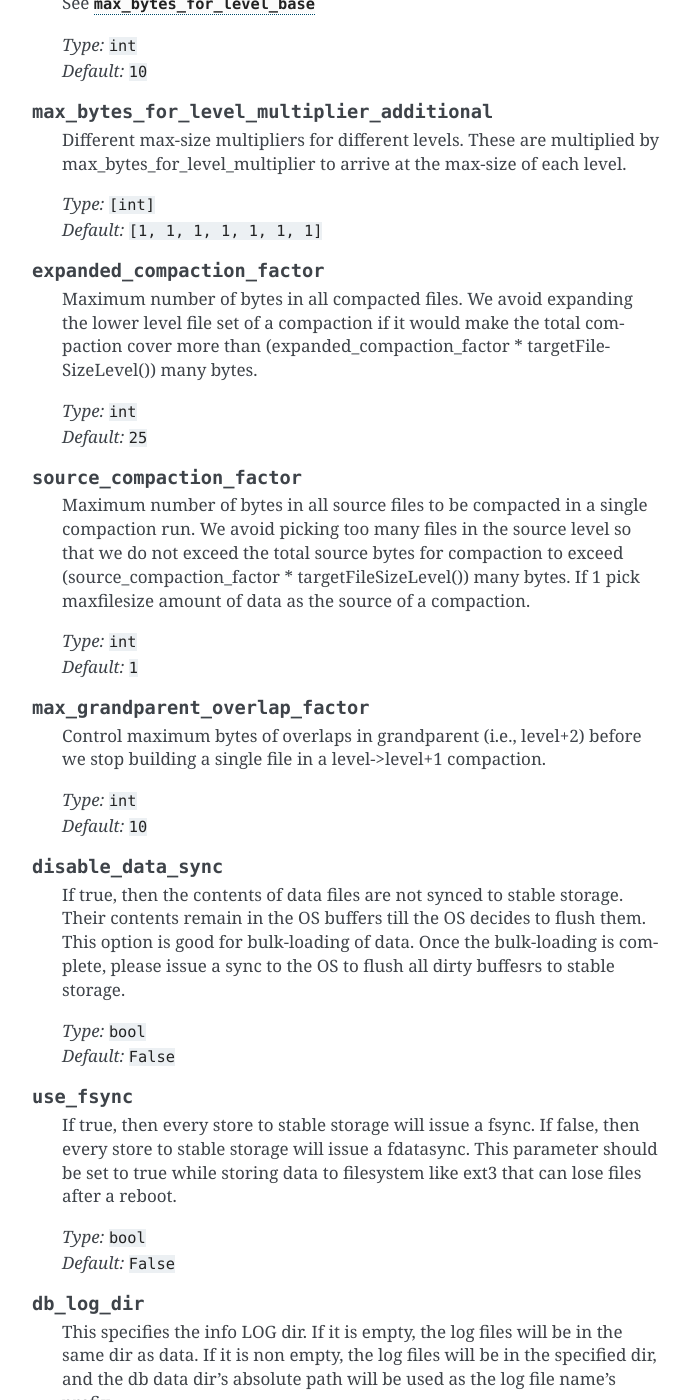
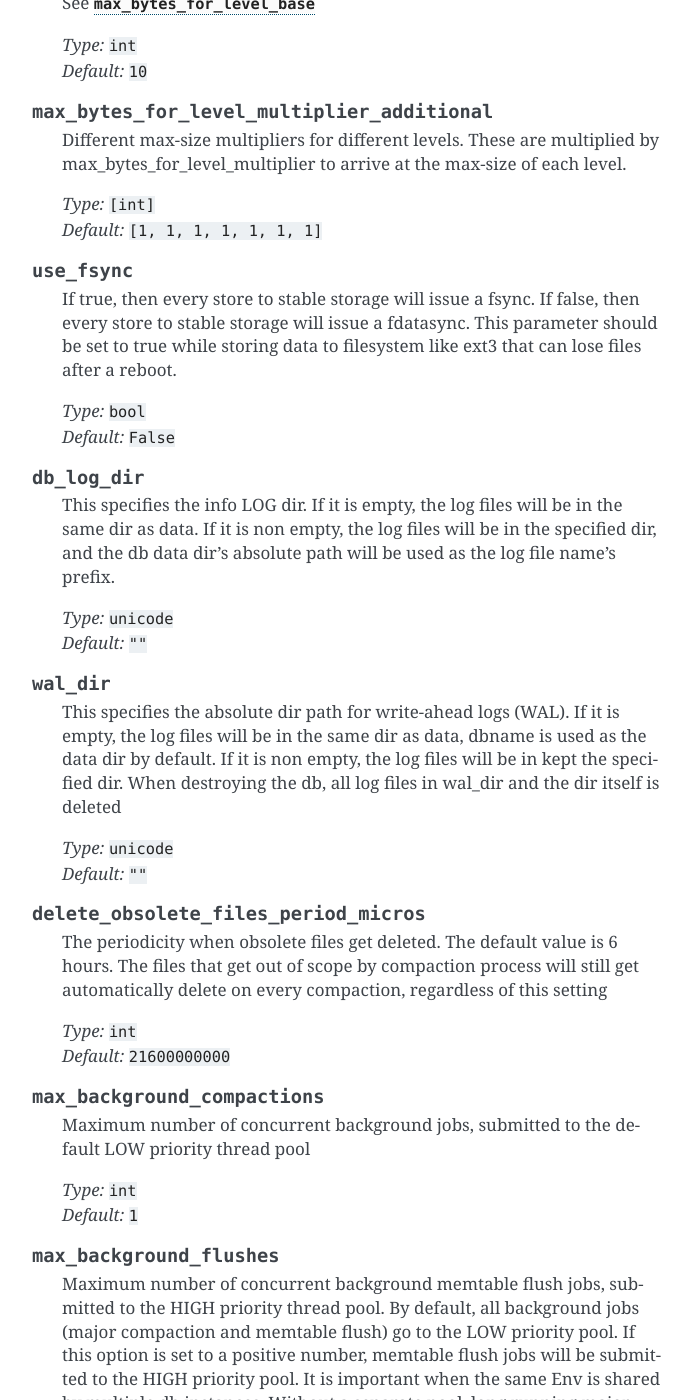
Before and after one commit to stephan-hof/pyrocksdb, a Sphinx documentation site: the page built from docs/api/options.rst, in a window 1280 px wide and 1400 px high, scrolled down 4054 px. Shown: the whole window, without its empty margins (418-1110 px from the left). Built offline with Sphinx 7.4.7, drawn with Linux system fonts in a browser that asks for light colours; some of the changed text lies outside the part shown.

Commit message:
Remove Options that are missing in the latest RocksDB git repository. Have not made an effort to add in new options. This is just to get things compiling.

```diff
--- a/docs/api/options.rst
+++ b/docs/api/options.rst
@@ -215,48 +215,6 @@ Options object
         | *Type:* ``[int]``
         | *Default:* ``[1, 1, 1, 1, 1, 1, 1]``
 
-    .. py:attribute:: expanded_compaction_factor
-
-        Maximum number of bytes in all compacted files. We avoid expanding
-        the lower level file set of a compaction if it would make the
-        total compaction cover more than
-        (expanded_compaction_factor * targetFileSizeLevel()) many bytes.
-
-        | *Type:* ``int``
-        | *Default:* ``25``
-
-    .. py:attribute:: source_compaction_factor
-
-        Maximum number of bytes in all source files to be compacted in a
-        single compaction run. We avoid picking too many files in the
-        source level so that we do not exceed the total source bytes
-        for compaction to exceed
-        (source_compaction_factor * targetFileSizeLevel()) many bytes.
-        If 1 pick maxfilesize amount of data as the source of
-        a compaction.
-
-        | *Type:* ``int``
-        | *Default:* ``1``
-
-    .. py:attribute:: max_grandparent_overlap_factor
-
-        Control maximum bytes of overlaps in grandparent (i.e., level+2) before we
-        stop building a single file in a level->level+1 compaction.
-
-        | *Type:* ``int``
-        | *Default:* ``10``
-
-    .. py:attribute:: disable_data_sync
-
-        If true, then the contents of data files are not synced
-        to stable storage. Their contents remain in the OS buffers till the
-        OS decides to flush them. This option is good for bulk-loading
-        of data. Once the bulk-loading is complete, please issue a
-        sync to the OS to flush all dirty buffesrs to stable storage.
-
-        | *Type:* ``bool``
-        | *Default:* ``False``
-
     .. py:attribute:: use_fsync
 
         If true, then every store to stable storage will issue a fsync.
@@ -447,13 +405,6 @@ Options object
         | *Type:* ``bool``
         | *Default:* ``True``
 
-    .. py:attribute:: allow_os_buffer
-
-        Data being read from file storage may be buffered in the OS
-
-        | *Type:* ``bool``
-        | *Default:* ``True``
-
     .. py:attribute:: allow_mmap_reads
 
         Allow the OS to mmap file for reading sst tables
@@ -516,14 +467,6 @@ Options object
 
         | *Type:* ``int``
         | *Default:* ``0``
-
-    .. py:attribute:: verify_checksums_in_compaction
-
-        If ``True``, compaction will verify checksum on every read that
-        happens as part of compaction.
-
-        | *Type:* ``bool``
-        | *Default:* ``True``
 
     .. py:attribute:: compaction_style
 
@@ -602,16 +545,6 @@ Options object
 
             opts = rocksdb.Options()
             opts.compaction_options_universal = {'stop_style': 'similar_size'}
-
-    .. py:attribute:: filter_deletes
-
-        Use KeyMayExist API to filter deletes when this is true.
-        If KeyMayExist returns false, i.e. the key definitely does not exist, then
-        the delete is a noop. KeyMayExist only incurs in-memory look up.
-        This optimization avoids writing the delete to storage when appropriate.
-
-        | *Type:* ``bool``
-        | *Default:* ``False``
 
     .. py:attribute:: max_sequential_skip_in_iterations
 
```
Also changed, not shown: 2 other files.
